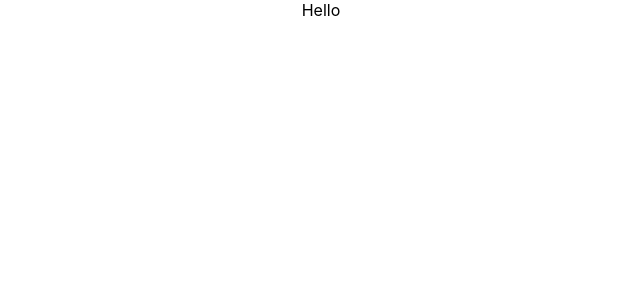
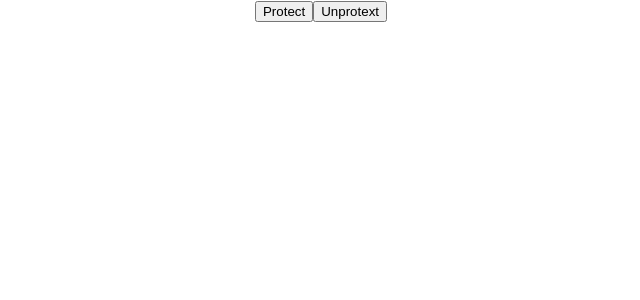
Before and after one commit to wjy5446/react-hook-tutorial, a React (Create React App) app in the folder hook-tutorial/: page / in a window 1280 px wide. Shown: the top 300 px of the page, without its empty margins (319-959 px from the left). Built offline with nearby package versions, Linux system fonts and the light colour scheme.

Commit message:
feat: usePreventLeave

```diff
--- a/hook-tutorial/src/App.js
+++ b/hook-tutorial/src/App.js
@@ -1,28 +1,26 @@
 import React, { useState, useEffect, useRef } from "react";
 import "./App.css";
 
-const useClick = (onClick) => {
-  const element = useRef();
+const usePreventLeave = () => {
+  const listener = (event) => {
+    event.preventDefault();
+    event.returnValue = "";
+  };
 
-  useEffect(() => {
-    if (element.current) {
-      element.current.addEventListener("click", onClick);
+  const enablePrevent = () => window.addEventListener("beforeunload", listener);
+  const disablePrevent = () =>
+    window.removeEventListener("beforeunload", listener);
 
-      return () => element.current.removeEventListener("click", onClick);
-    }
-  }, []);
-
-  return element;
+  return { enablePrevent, disablePrevent };
 };
 
 function App() {
-  const sayHello = () => console.log("hello");
-
-  const title = useClick(sayHello);
+  const { protect, unprotect } = usePreventLeave();
 
   return (
     <div className="App">
-      <div ref={title}>Hello</div>
+      <button onClick={protect}>Protect</button>
+      <button onClick={unprotect}>Unprotext</button>
     </div>
   );
 }
```
Also changed, not shown: hook-tutorial/src/hook/modules.js (+27 -0 lines).
